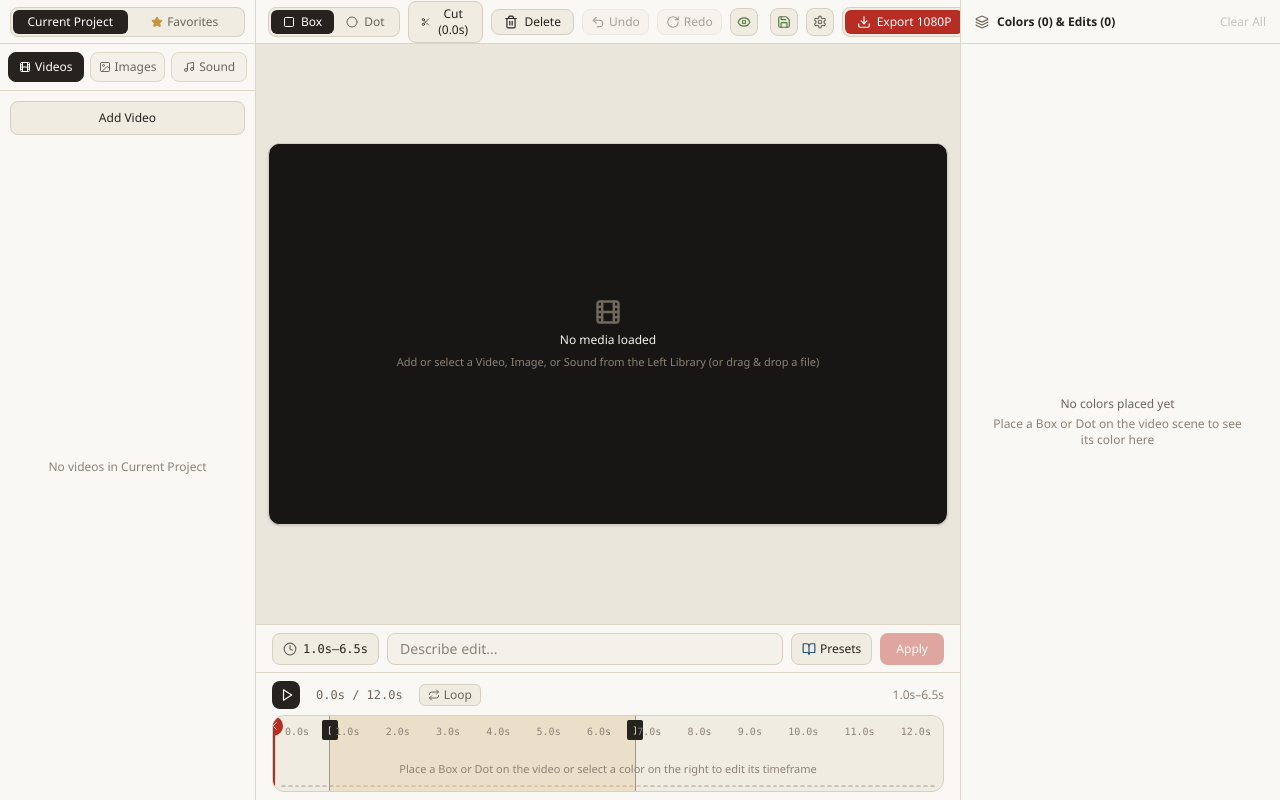
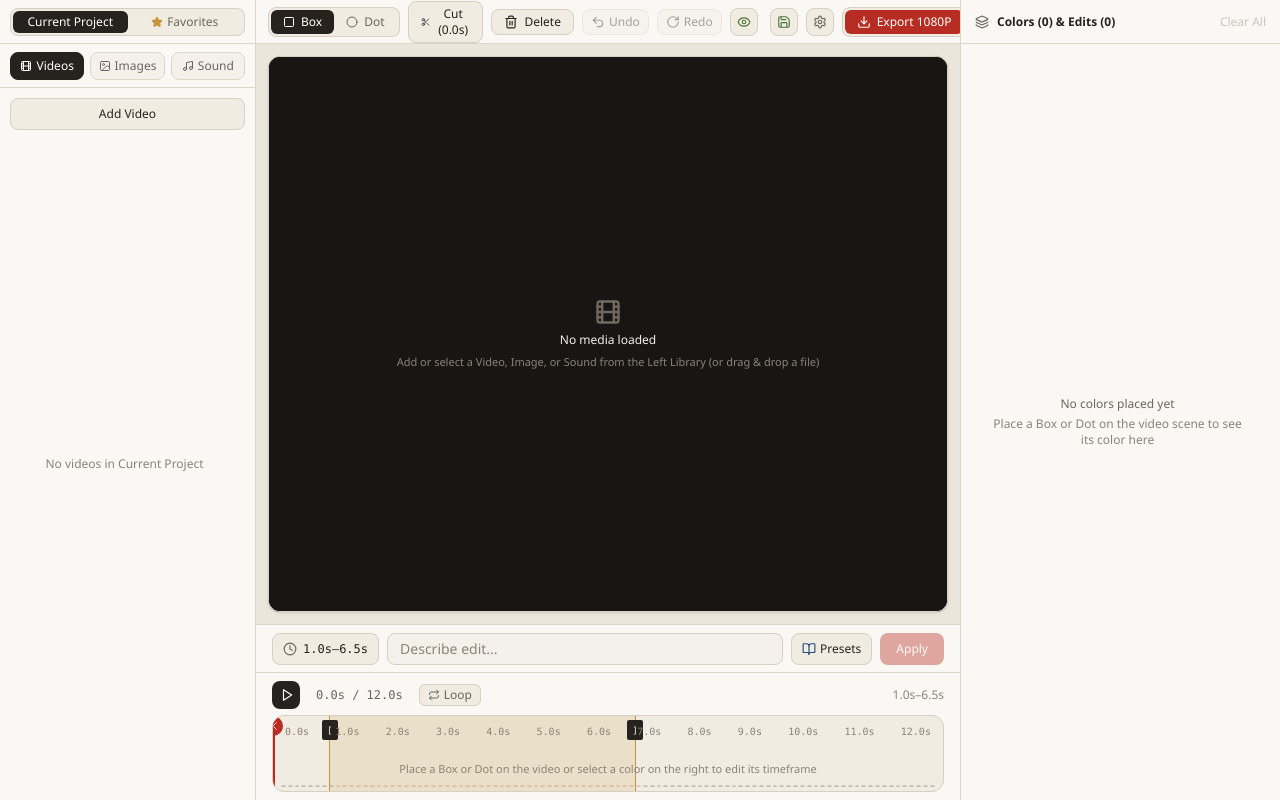
Before and after one commit to Honeybee5151/Sumo-RPG-VideoEditing, a Next.js app: page / in a window 1280 px wide. Built offline with nearby package versions, Linux system fonts and the light colour scheme.

Commit message:
Lock Left Library and Center Stage geometry across tab switches and media resolutions

```diff
--- a/src/app/globals.css
+++ b/src/app/globals.css
@@ -21,11 +21,17 @@
   --ochre-cream: #fbf09c;
 }
 
+html,
 body {
+  margin: 0;
+  padding: 0;
+  width: 100%;
+  height: 100%;
   background-color: #f4f1ea;
   color: #26231f;
   font-family: "Segoe UI", ui-sans-serif, system-ui, -apple-system, BlinkMacSystemFont, Roboto, sans-serif;
   overflow: hidden;
+  overscroll-behavior: none;
   user-select: none;
 }
 
--- a/src/components/VideoEditorStudio.tsx
+++ b/src/components/VideoEditorStudio.tsx
@@ -732,6 +732,30 @@ export default function VideoEditorStudio() {
     [cuts, duration]
   );
 
+  // Helper to draw any resolution/aspect-ratio video or image centered (letterboxed/pillarboxed) inside the fixed 1280x720 stage
+  const drawMediaContain = useCallback(
+    (
+      ctx: CanvasRenderingContext2D,
+      media: HTMLVideoElement | HTMLImageElement,
+      destW: number,
+      destH: number,
+      srcW: number,
+      srcH: number
+    ) => {
+      ctx.fillStyle = '#181614';
+      ctx.fillRect(0, 0, destW, destH);
+      const validW = srcW > 0 ? srcW : destW;
+      const validH = srcH > 0 ? srcH : destH;
+      const scale = Math.min(destW / validW, destH / validH);
+      const drawW = validW * scale;
+      const drawH = validH * scale;
+      const offsetX = (destW - drawW) / 2;
+      const offsetY = (destH - drawH) / 2;
+      ctx.drawImage(media, offsetX, offsetY, drawW, drawH);
+    },
+    []
+  );
+
   // 60 FPS Render & Playback Loop
   useEffect(() => {
     let animationFrameId: number;
@@ -797,12 +821,24 @@ export default function VideoEditorStudio() {
         if (srcCtx && mainCtx) {
           if (videoUrl) {
             if (videoRef.current && videoRef.current.readyState >= 2) {
-              srcCtx.drawImage(videoRef.current, 0, 0, width, height);
+              drawMediaContain(
+                srcCtx,
+                videoRef.current,
+                width,
+                height,
+                videoRef.current.videoWidth || width,
+                videoRef.current.videoHeight || height
+              );
             }
           } else if (activeImageUrl && imageRef.current && imageRef.current.complete) {
-            srcCtx.fillStyle = '#181614';
-            srcCtx.fillRect(0, 0, width, height);
-            srcCtx.drawImage(imageRef.current, 0, 0, width, height);
+            drawMediaContain(
+              srcCtx,
+              imageRef.current,
+              width,
+              height,
+              imageRef.current.naturalWidth || width,
+              imageRef.current.naturalHeight || height
+            );
           } else {
             // Clean neutral empty canvas when no media is loaded (no procedural preset scenes!)
             srcCtx.fillStyle = '#181614';
@@ -841,6 +877,7 @@ export default function VideoEditorStudio() {
     splitCompareX,
     getActivePlaybackRate,
     skipCutSegments,
+    drawMediaContain,
   ]);
 
   useEffect(() => {
@@ -2041,6 +2078,8 @@ export default function VideoEditorStudio() {
         </div>
       )}
 
+      {/* Hidden Offscreen Media Elements (Isolated in 0x0 fixed container so resolution changes never shift layout) */}
+      <div className="fixed top-0 left-0 w-0 h-0 overflow-hidden opacity-0 pointer-events-none">
         {videoUrl && (
           <video
             ref={videoRef}
@@ -2048,16 +2087,6 @@ export default function VideoEditorStudio() {
             preload="auto"
             width={1}
             height={1}
-          style={{
-            position: 'fixed',
-            top: '-9999px',
-            left: '-9999px',
-            width: '1px',
-            height: '1px',
-            opacity: 0,
-            pointerEvents: 'none',
-            zIndex: -9999,
-          }}
             playsInline
             muted={isMuted}
             onLoadedMetadata={(e) => {
@@ -2085,13 +2114,16 @@ export default function VideoEditorStudio() {
               const v = e.currentTarget;
               if (sourceCanvasRef.current) {
                 const ctx = sourceCanvasRef.current.getContext('2d');
-              ctx?.drawImage(
+                if (ctx) {
+                  drawMediaContain(
+                    ctx,
                     v,
-                0,
-                0,
                     sourceCanvasRef.current.width,
-                sourceCanvasRef.current.height
-              );
+                    sourceCanvasRef.current.height,
+                    v.videoWidth || 1280,
+                    v.videoHeight || 720
+                  );
+                }
               }
             }}
           />
@@ -2103,16 +2135,8 @@ export default function VideoEditorStudio() {
             ref={imageRef}
             src={activeImageUrl}
             alt=""
-          style={{
-            position: 'fixed',
-            top: '-9999px',
-            left: '-9999px',
-            width: '1px',
-            height: '1px',
-            opacity: 0,
-            pointerEvents: 'none',
-            zIndex: -9999,
-          }}
+            width={1}
+            height={1}
           />
         )}
 
@@ -2121,20 +2145,21 @@ export default function VideoEditorStudio() {
             ref={audioRef}
             src={activeAudioUrl}
             preload="auto"
-          style={{ display: 'none' }}
           />
         )}
-
-      {/* MAIN FULL-HEIGHT WORKSPACE */}
-      <div className="flex-1 flex min-h-0 overflow-hidden">
-        {/* LEFT SIDEBAR: VIDEOS, IMAGES & SOUND LIBRARY (Current Project & Persistent Favorites) */}
-        <aside className="w-64 border-r border-[#ded7c8] bg-[#faf8f4] flex flex-col shrink-0 h-full">
+      </div>
+
+      {/* MAIN FULL-HEIGHT WORKSPACE (Locked 3-Column Layout) */}
+      <div className="flex-1 flex min-h-0 w-full overflow-hidden">
+        {/* LEFT SIDEBAR: VIDEOS, IMAGES & SOUND LIBRARY (Locked 16rem width & constant row heights) */}
+        <aside className="w-64 min-w-[16rem] max-w-[16rem] border-r border-[#ded7c8] bg-[#faf8f4] flex flex-col shrink-0 h-full overflow-hidden">
           {/* Top Bar (h-11 aligned with Center Toolbar & Right Sidebar Header): Current Project vs Favorites */}
           <div className="h-11 px-2.5 border-b border-[#ded7c8] flex items-center shrink-0">
-            <div className="w-full grid grid-cols-2 bg-[#f0ece1] border border-[#d6cfc2] rounded-lg p-0.5 text-xs font-medium">
+            <div className="w-full h-7 grid grid-cols-2 bg-[#f0ece1] border border-[#d6cfc2] rounded-lg p-0.5 text-xs font-medium">
               <button
+                type="button"
                 onClick={() => setLibraryScope('project')}
-                className={`w-full py-1 rounded-md transition cursor-pointer ${
+                className={`w-full h-full flex items-center justify-center rounded-md transition cursor-pointer ${
                   libraryScope === 'project'
                     ? 'bg-[#26231f] text-white'
                     : 'text-[#6e655c] hover:text-[#26231f]'
@@ -2143,21 +2168,22 @@ export default function VideoEditorStudio() {
                 Current Project
               </button>
               <button
+                type="button"
                 onClick={() => setLibraryScope('favorites')}
-                className={`w-full flex items-center justify-center gap-1 py-1 rounded-md transition cursor-pointer ${
+                className={`w-full h-full flex items-center justify-center gap-1 rounded-md transition cursor-pointer ${
                   libraryScope === 'favorites'
                     ? 'bg-[#26231f] text-white'
                     : 'text-[#6e655c] hover:text-[#26231f]'
                 }`}
               >
-                <Star className="w-3 h-3 text-[#c6923a] fill-[#c6923a]" />
+                <Star className="w-3 h-3 text-[#c6923a] fill-[#c6923a] shrink-0" />
                 <span>Favorites</span>
               </button>
             </div>
           </div>
 
-          {/* Category Tabs: Videos | Images | Sound */}
-          <div className="p-2 border-b border-[#ded7c8] grid grid-cols-3 gap-1.5 text-xs font-medium shrink-0">
+          {/* Category Tabs: Videos | Images | Sound (Locked h-11 height & tabular-nums counts) */}
+          <div className="h-11 px-2.5 border-b border-[#ded7c8] grid grid-cols-3 gap-1.5 items-center text-xs font-medium shrink-0">
             {(
               [
                 { id: 'video', label: 'Videos', icon: Film },
@@ -2174,9 +2200,10 @@ export default function VideoEditorStudio() {
               const active = libraryCategory === id;
               return (
                 <button
+                  type="button"
                   key={id}
                   onClick={() => setLibraryCategory(id)}
-                  className={`w-full flex items-center justify-center gap-1 py-1.5 rounded-lg border transition cursor-pointer ${
+                  className={`w-full h-7 flex items-center justify-center gap-1 px-1 rounded-lg border transition cursor-pointer tabular-nums ${
                     active
                       ? 'bg-[#26231f] border-[#26231f] text-white'
                       : 'bg-[#f4f1ea] border-[#ded7c8] text-[#6e655c] hover:text-[#26231f] hover:bg-[#f0ece1]'
@@ -2192,9 +2219,9 @@ export default function VideoEditorStudio() {
             })}
           </div>
 
-          {/* Full-Height Media Asset List */}
-          <div className="flex-1 flex flex-col p-2.5 gap-2 overflow-y-auto min-h-0">
-            <label className="w-full flex items-center justify-center py-2 bg-[#f0ece1] hover:bg-[#e5dfd0] border border-[#d6cfc2] rounded-lg text-xs font-medium text-[#26231f] transition cursor-pointer shrink-0">
+          {/* Full-Height Media Asset List (Stable Scrollbar Gutter & Fixed Item Heights) */}
+          <div className="flex-1 flex flex-col p-2.5 gap-2 overflow-hidden min-h-0">
+            <label className="w-full h-8 flex items-center justify-center bg-[#f0ece1] hover:bg-[#e5dfd0] border border-[#d6cfc2] rounded-lg text-xs font-medium text-[#26231f] transition cursor-pointer shrink-0">
               <span>
                 Add {libraryCategory === 'audio' ? 'Sound' : libraryCategory === 'image' ? 'Image' : 'Video'}
               </span>
@@ -2213,16 +2240,16 @@ export default function VideoEditorStudio() {
               />
             </label>
 
+            <div className="flex-1 overflow-y-auto [scrollbar-gutter:stable] space-y-1.5 min-h-0">
               {filteredLibraryItems.length === 0 ? (
-              <div className="flex-1 w-full flex flex-col items-center justify-center text-center p-4 text-xs text-[#8c8277]">
+                <div className="h-full w-full flex flex-col items-center justify-center text-center p-4 text-xs text-[#8c8277]">
                   <span>
                     No {libraryCategory === 'audio' ? 'sound' : `${libraryCategory}s`} in{' '}
                     {libraryScope === 'favorites' ? 'Favorites' : 'Current Project'}
                   </span>
                 </div>
               ) : (
-              <div className="flex-1 space-y-1.5 overflow-y-auto">
-                {filteredLibraryItems.map((asset) => {
+                filteredLibraryItems.map((asset) => {
                   const isActive =
                     videoUrl === asset.url ||
                     activeImageUrl === asset.url ||
@@ -2231,7 +2258,7 @@ export default function VideoEditorStudio() {
                     <div
                       key={asset.id}
                       onClick={() => activateMediaAsset(asset)}
-                      className={`w-full group flex items-center justify-between gap-1.5 p-2 rounded-xl border transition cursor-pointer ${
+                      className={`w-full h-9 group flex items-center justify-between gap-1.5 px-2.5 rounded-xl border transition cursor-pointer ${
                         isActive
                           ? 'bg-[#f0ece1] border-[#26231f]'
                           : 'bg-[#f4f1ea] border-[#ded7c8] hover:bg-[#f0ece1]'
@@ -2252,6 +2279,7 @@ export default function VideoEditorStudio() {
 
                       <div className="flex items-center gap-1 shrink-0">
                         <button
+                          type="button"
                           onClick={(e) => {
                             e.stopPropagation();
                             toggleFavoriteAsset(asset.id);
@@ -2261,7 +2289,7 @@ export default function VideoEditorStudio() {
                               ? 'Remove from Favorites'
                               : 'Save to Favorites (persisted across sessions)'
                           }
-                          className="p-1 rounded hover:bg-black/5 cursor-pointer"
+                          className="w-6 h-6 flex items-center justify-center rounded hover:bg-black/5 cursor-pointer"
                         >
                           <Star
                             className={`w-3.5 h-3.5 ${
@@ -2274,6 +2302,7 @@ export default function VideoEditorStudio() {
 
                         {libraryScope === 'project' && (
                           <button
+                            type="button"
                             onClick={(e) => {
                               e.stopPropagation();
                               recordHistorySnapshot();
@@ -2288,7 +2317,7 @@ export default function VideoEditorStudio() {
                               );
                             }}
                             title="Remove from project"
-                            className="p-1 rounded hover:bg-[#b82d23]/10 text-[#8c8277] hover:text-[#b82d23] cursor-pointer"
+                            className="w-6 h-6 flex items-center justify-center rounded hover:bg-[#b82d23]/10 text-[#8c8277] hover:text-[#b82d23] cursor-pointer"
                           >
                             <Trash2 className="w-3 h-3" />
                           </button>
@@ -2296,15 +2325,15 @@ export default function VideoEditorStudio() {
                       </div>
                     </div>
                   );
-                })}
-              </div>
+                })
               )}
             </div>
+          </div>
         </aside>
 
-        {/* CENTER: UNIFIED TOP BAR, STAGE, PROMPT BAR, TIMELINE */}
-        <div className="flex-1 flex flex-col min-w-0 bg-[#f4f1ea]">
-          {/* UNIFIED TOP BAR: Box, Dot, Cut on left; Import, Save, Settings, Export on right */}
+        {/* CENTER: UNIFIED TOP BAR, STAGE, PROMPT BAR, TIMELINE (Locked Flex Column) */}
+        <div className="flex-1 flex flex-col min-w-0 h-full overflow-hidden bg-[#f4f1ea]">
+          {/* UNIFIED TOP BAR: Box, Dot, Cut, Delete, Undo/Redo on left; Save, Settings, Export on right */}
           <div className="h-11 border-b border-[#ded7c8] bg-[#faf8f4] px-3 flex items-center justify-between gap-3 shrink-0">
             <div className="flex items-center gap-2">
               <div className="flex items-center bg-[#f0ece1] border border-[#d6cfc2] rounded-lg p-0.5">
@@ -2333,7 +2362,7 @@ export default function VideoEditorStudio() {
               <button
                 onClick={handleCutInterval}
                 title={`Cut at red playhead (${currentTime.toFixed(1)}s) [Shortcut: C]`}
-                className="flex items-center gap-1.5 px-3 py-1 bg-[#f0ece1] hover:bg-[#b82d23] hover:text-white border border-[#d6cfc2] rounded-lg text-xs font-medium text-[#26231f] transition cursor-pointer"
+                className="flex items-center gap-1.5 px-3 py-1 bg-[#f0ece1] hover:bg-[#b82d23] hover:text-white border border-[#d6cfc2] rounded-lg text-xs font-medium tabular-nums text-[#26231f] transition cursor-pointer"
               >
                 <Scissors className="w-3.5 h-3.5" />
                 <span>Cut ({currentTime.toFixed(1)}s)</span>
@@ -2347,7 +2376,7 @@ export default function VideoEditorStudio() {
                     ? `Delete selected segment (${selectedSegment.startTime.toFixed(1)}s–${selectedSegment.endTime.toFixed(1)}s) [Del / Backspace]`
                     : 'Delete cut segment or selected Box/Dot [Del / Backspace]'
                 }
-                className="flex items-center gap-1.5 px-3 py-1 bg-[#f0ece1] hover:bg-[#b82d23] hover:text-white border border-[#d6cfc2] rounded-lg text-xs font-medium text-[#26231f] transition cursor-pointer"
+                className="flex items-center gap-1.5 px-3 py-1 bg-[#f0ece1] hover:bg-[#b82d23] hover:text-white border border-[#d6cfc2] rounded-lg text-xs font-medium tabular-nums text-[#26231f] transition cursor-pointer"
               >
                 <Trash2 className="w-3.5 h-3.5" />
                 <span>
@@ -2443,14 +2472,14 @@ export default function VideoEditorStudio() {
             </div>
           </div>
 
-          {/* VIDEO CANVAS & INTERACTIVE SVG DRAWING OVERLAY */}
-          <div className="flex-1 relative flex items-center justify-center p-3 min-h-0 overflow-hidden bg-[#ebe6dc]">
-            <div className="relative w-full aspect-video max-h-full max-w-full rounded-xl border border-[#d6cfc2] shadow-sm bg-[#181614] overflow-hidden">
+          {/* VIDEO CANVAS & INTERACTIVE SVG DRAWING OVERLAY (Locked Stage Geometry — Never Shifts on Resolution Switch) */}
+          <div className="flex-1 relative p-3 min-h-0 overflow-hidden bg-[#ebe6dc]">
+            <div className="relative w-full h-full rounded-xl border border-[#d6cfc2] shadow-sm bg-[#181614] overflow-hidden">
               <canvas
                 ref={displayCanvasRef}
                 width={1280}
                 height={720}
-                className="w-full h-full block object-contain"
+                className="w-full h-full block"
               />
 
               {!videoUrl && !activeImageUrl && (
```
Lines whose indentation alone changed are shown as unchanged.
